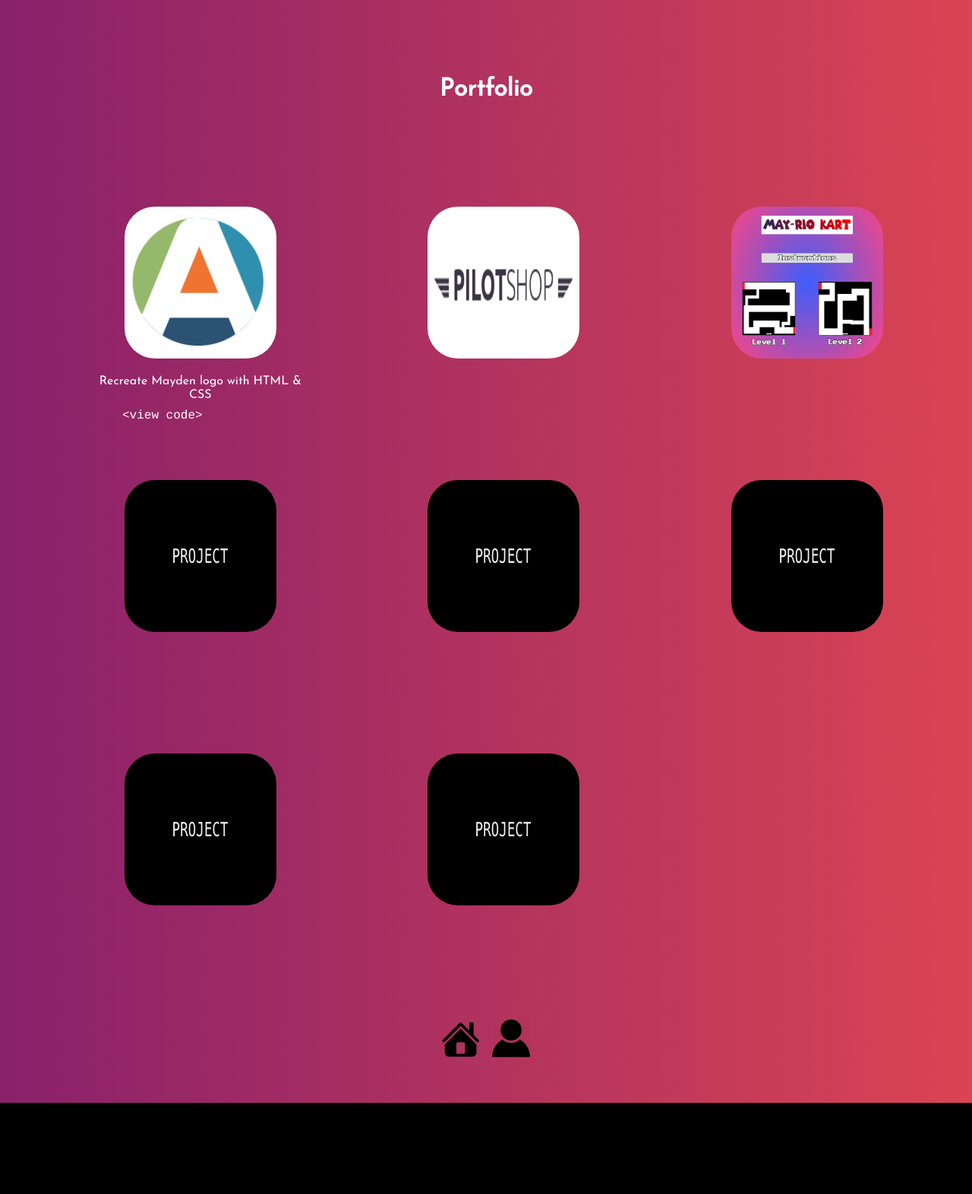
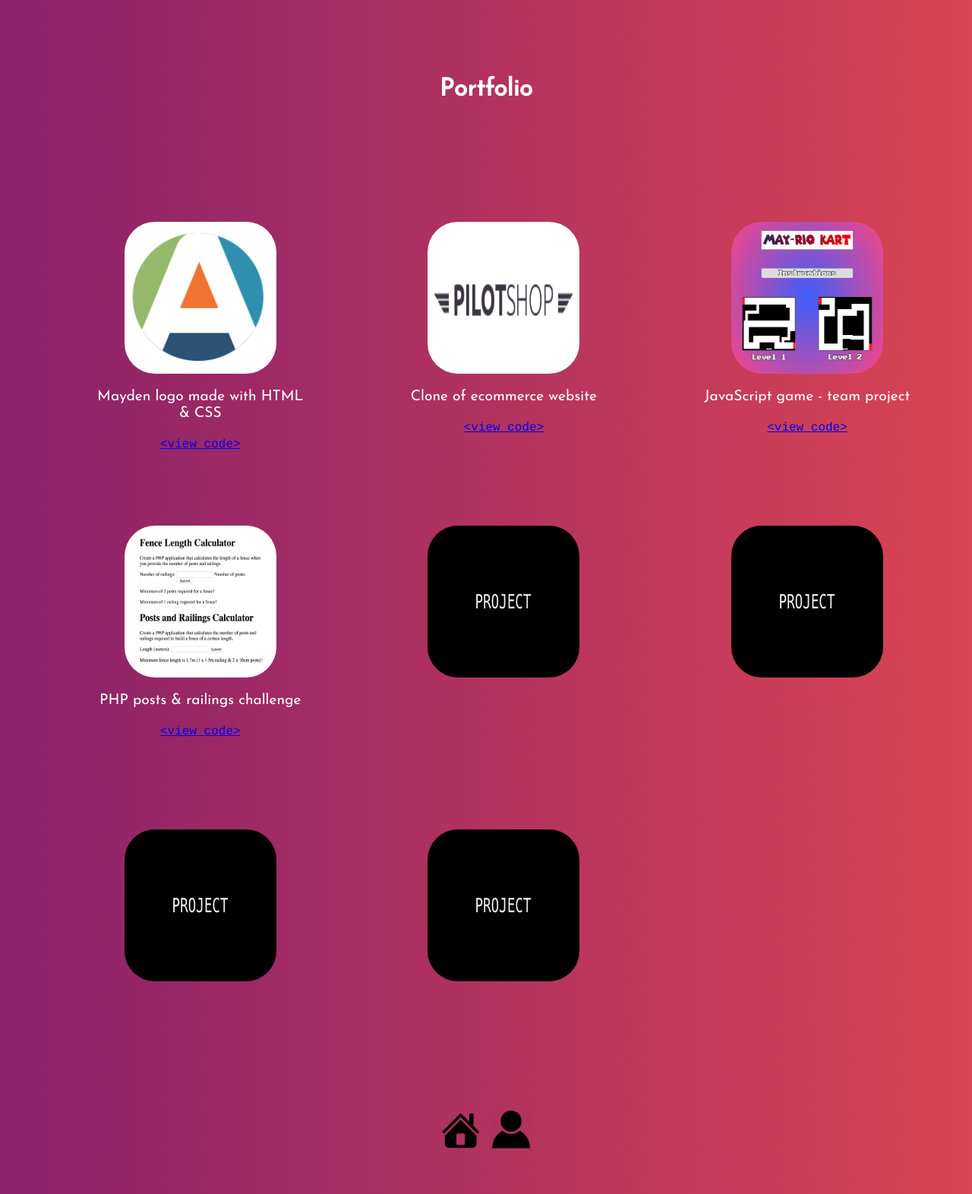
Before and after one commit to obwansan/mayden-portfolio, a PHP site: page /portfolio.php in a window 1280 px wide. Shown: the whole page at 76% size. Before the commit the page ends 1452 px from the top, so only its background shows below. Run offline with PHP 8.4, Linux system fonts and the light colour scheme.

Commit message:
added JS game and posts & rails to portfolio

```diff
--- a/portfolio.css
+++ b/portfolio.css
@@ -9,7 +9,8 @@
     position: relative;
     float: left;
     width: 25%;
-    height: 350px;
+    height: 390px;
+    margin-bottom: 10px;
 }
 
 .gallery {
@@ -39,17 +40,19 @@
 
 .projectDesc,
 .viewCode {
-    position: absolute;
     text-align: center;
 }
 
 .projectDesc {
-    top: 270px;
     padding: 10px 55px;
+    margin-top: 305px;
+    margin-bottom: 5px;
+    font-size: 1.2rem;
 }
 
 .viewCode {
-    top: 320px;
+    display: block;
+    height: 25px;
     padding: 5px 97px;
     font-family: courier, sans-serif;
 }
--- a/portfolio.php
+++ b/portfolio.php
@@ -14,18 +14,24 @@
         <h1>Portfolio</h1>
         <div class="gallery">
             <div class="grid-column">
-                <a href="https://obwansan.github.io/mayden-logo-challenge" target="_blank"><img class="portfolio-image" src="images/mayden-logo.png" alt="Mayden Logo"></a>
-                <p class="projectDesc">Recreate Mayden logo with HTML & CSS</p>
-                <p class="viewCode">&lt;view code&gt;</p>
+                <a href="https://dev.maydenacademy.co.uk/students/2018/kevin/mayden-logo/" target="_blank"><img class="portfolio-image" src="images/mayden-logo.png" alt="Mayden logo"></a>
+                <p class="projectDesc">Mayden logo made with HTML & CSS</p>
+                <a href="https://github.com/obwansan/mayden-logo-challenge" target="_blank" class="viewCode">&lt;view code&gt;</a>
             </div>
             <div class="grid-column">
-                <a href="#"><img class="portfolio-image" src="images/pilot-shop.png"></a>
+                <a href="https://dev.maydenacademy.co.uk/students/2018/kevin/pilot-shop-build/" target="_blank"><img class="portfolio-image" src="images/pilot-shop.png" alt="Pilot Shop website logo"></a>
+                <p class="projectDesc">Clone of ecommerce website</p>
+                <a href="https://github.com/obwansan/pilot-shop-responsive-site" target="_blank" class="viewCode">&lt;view code&gt;</a>
             </div>
             <div class="grid-column">
                 <a href="#"><img class="portfolio-image" src="images/jsGame-mayrioKart.png"></a>
+                <p class="projectDesc">JavaScript game - team project</p>
+                <a href="https://github.com/Mayden-Academy/2018JSGame" target="_blank" class="viewCode">&lt;view code&gt;</a>
             </div>
             <div class="grid-column">
-                <a href="#"><img class="portfolio-image" src="images/project-placeholder.png"></a>
+                <a href="https://dev.maydenacademy.co.uk/students/2018/kevin/postsRailings/" target="_blank"><img class="portfolio-image" src="images/php-posts-railings.png"></a>
+                <p class="projectDesc">PHP posts & railings challenge</p>
+                <a href="https://github.com/obwansan/posts-and-railings-challenge" target="_blank" class="viewCode">&lt;view code&gt;</a>
             </div>
             <div class="grid-column">
                 <a href="#"><img class="portfolio-image" src="images/project-placeholder.png"></a>
```
Also changed, not shown: images/php-posts-railings.png (added).
